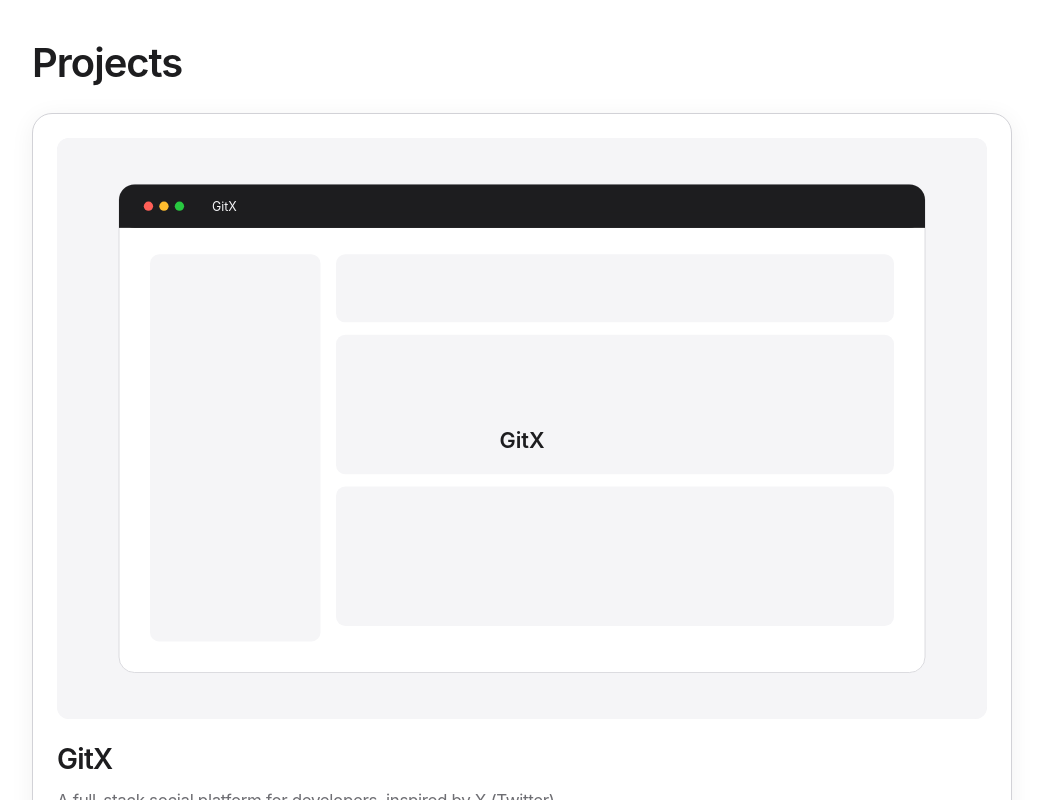
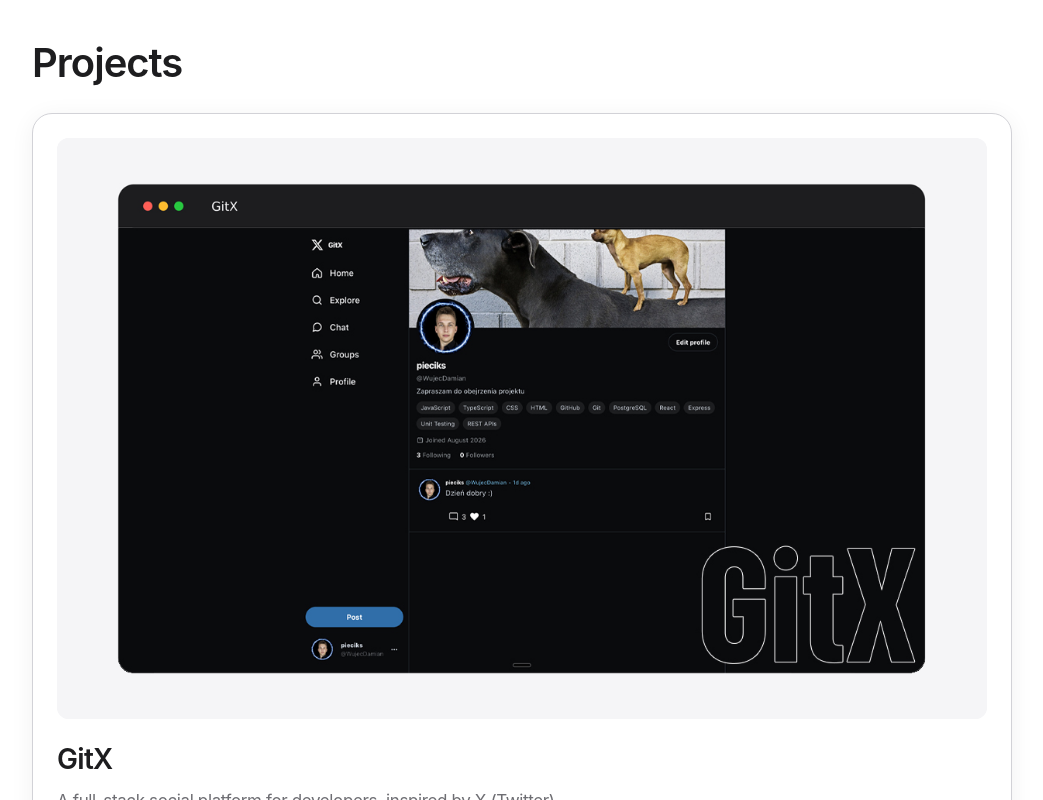
Before and after one commit to WujecDamian/WujecDamian-Portfolio, a React (Vite) app: page / in a window 1280 px wide. Shown: the part 1560-2360 px from the top of the page, without its empty margins (118-1161 px from the left). Built offline with nearby package versions, Linux system fonts and the light colour scheme.

Commit message:
feat: use real JPG covers on project cards
Placeholder SVGs were stand-ins. Pointing the cards at cover.jpg shows the actual app screens.

```diff
--- a/src/components/ProjectCard/ProjectCard.tsx
+++ b/src/components/ProjectCard/ProjectCard.tsx
@@ -32,7 +32,7 @@ export const ProjectCard = () => {
                 }}
               >
                 <img
-                  src={`/projects/${project.id}/cover.svg`}
+                  src={`/projects/${project.id}/cover.jpg`}
                   alt={copy.title}
                 />
               </Link>
```
Also changed, not shown: public/projects/gitx/cover.jpg (added), public/projects/waldo/cover.jpg (added).
